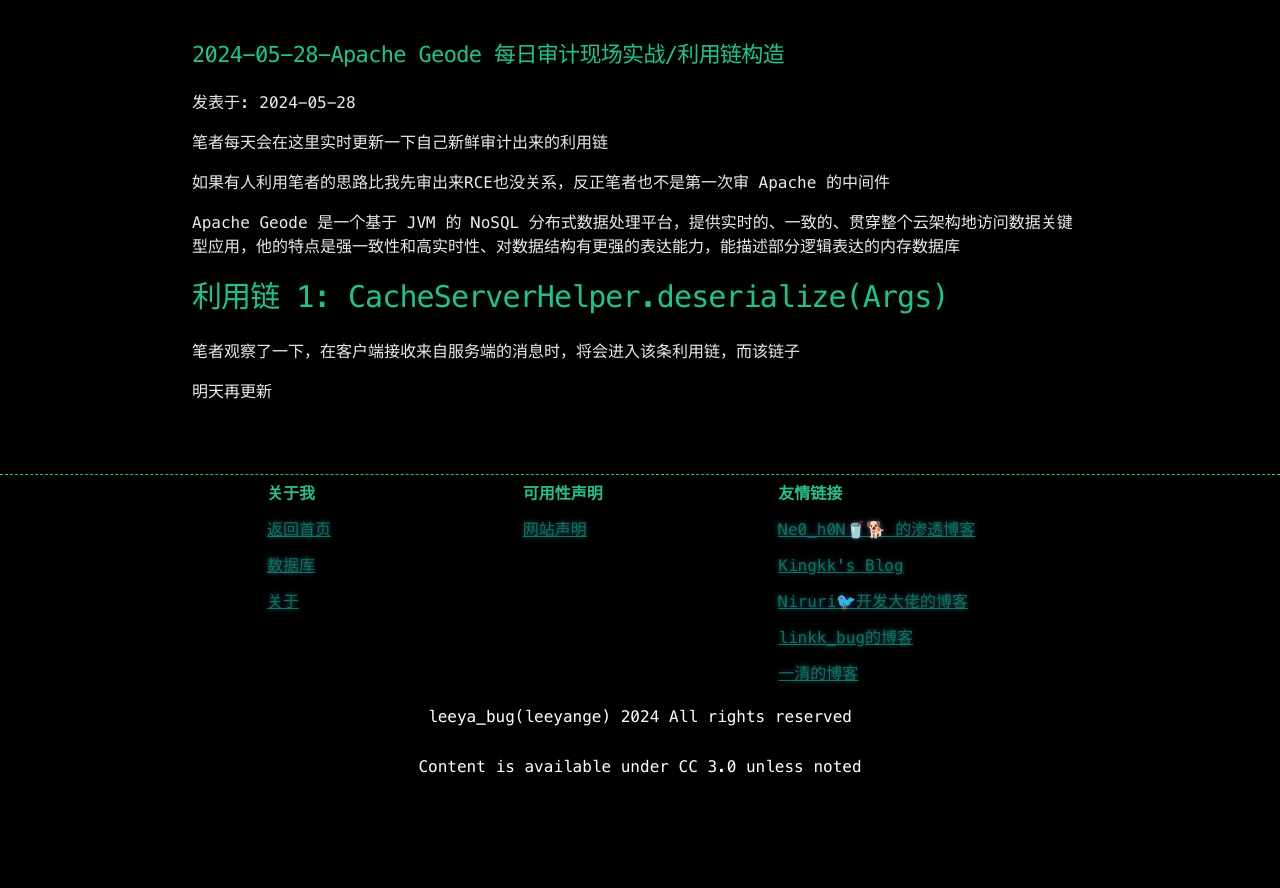
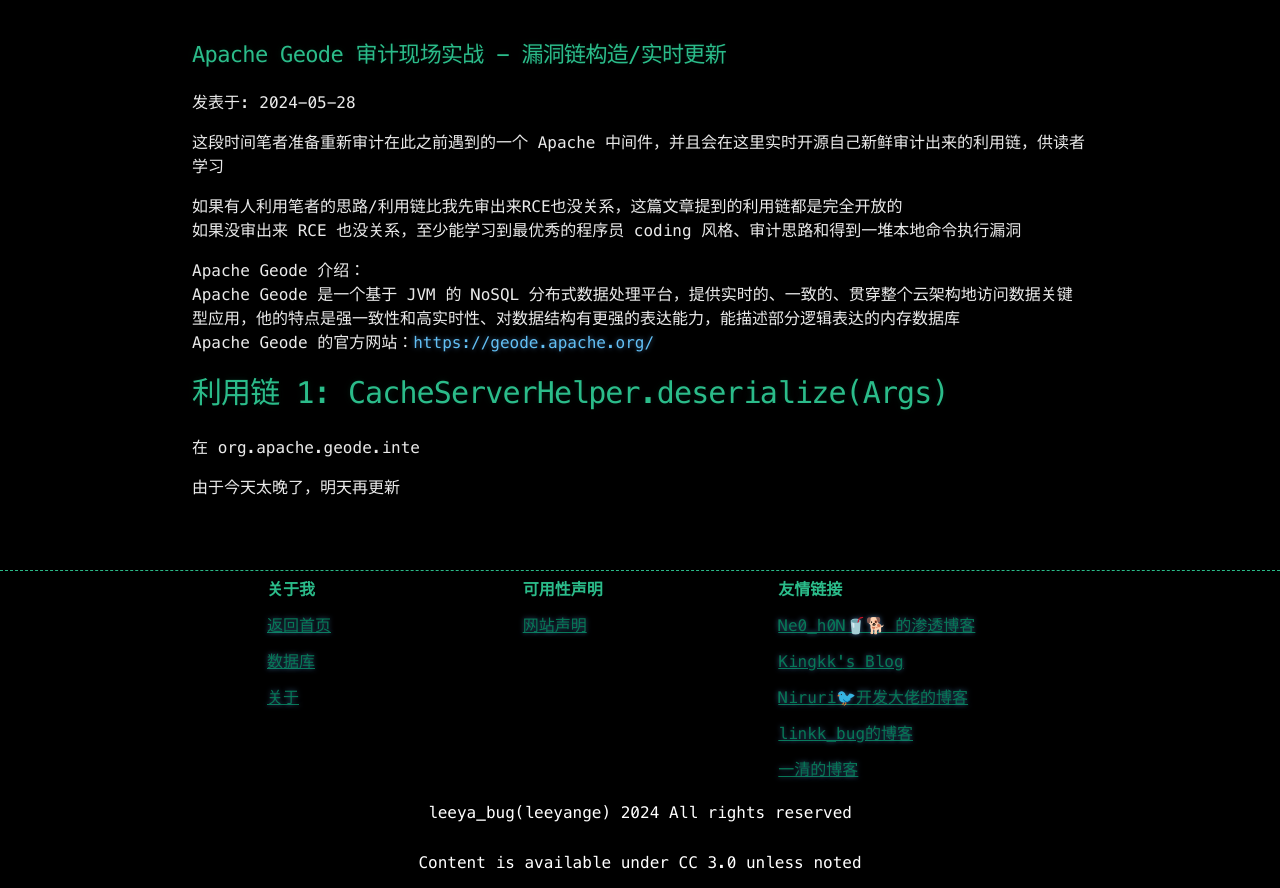
Before and after one commit to Leeyangee/leeyangee.github.io, a Jekyll site: the page built from _posts/2024-05-28-Apache Geode审计实战.md, in a window 1280 px wide. Shown: the part 463-1351 px from the top of the page. Built offline with Jekyll 4.4.1, drawn with Linux system fonts in a browser that asks for light colours; some web fonts are replaced; before the commit the page ends 1255 px from its top, so only the background shows below that.

Commit message:
Update 2024-05-28-Apache Geode审计实战.md

```diff
--- a/_posts/2024-05-28-Apache Geode审计实战.md
+++ b/_posts/2024-05-28-Apache Geode审计实战.md
@@ -1,16 +1,19 @@
 ---
-title: 2024-05-28-Apache Geode 每日审计现场实战/利用链构造
+title: Apache Geode 审计现场实战 - 漏洞链构造/实时更新
 published: true
 ---
 
-笔者每天会在这里实时更新一下自己新鲜审计出来的利用链
+这段时间笔者准备重新审计在此之前遇到的一个 Apache 中间件，并且会在这里实时开源自己新鲜审计出来的利用链，供读者学习
 
-如果有人利用笔者的思路比我先审出来RCE也没关系，反正笔者也不是第一次审 Apache 的中间件
+如果有人利用笔者的思路/利用链比我先审出来RCE也没关系，这篇文章提到的利用链都是完全开放的
+如果没审出来 RCE 也没关系，至少能学习到最优秀的程序员 coding 风格、审计思路和得到一堆本地命令执行漏洞
 
+Apache Geode 介绍：
 Apache Geode 是一个基于 JVM 的 NoSQL 分布式数据处理平台，提供实时的、一致的、贯穿整个云架构地访问数据关键型应用，他的特点是强一致性和高实时性、对数据结构有更强的表达能力，能描述部分逻辑表达的内存数据库
+Apache Geode 的官方网站：[https://geode.apache.org/](https://geode.apache.org/)
 
 # [](#header-31)利用链 1: CacheServerHelper.deserialize(Args)
 
-笔者观察了一下，在客户端接收来自服务端的消息时，将会进入该条利用链，而该链子
+在 org.apache.geode.inte
 
-明天再更新
+由于今天太晚了，明天再更新
```
